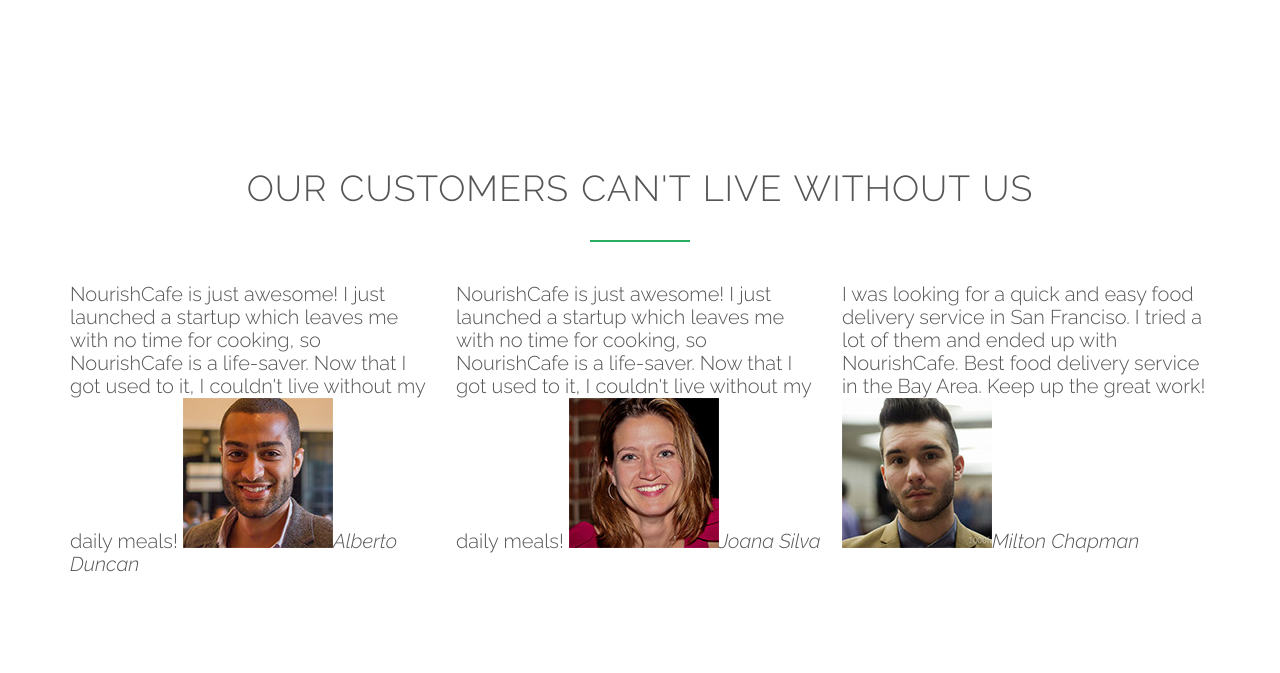
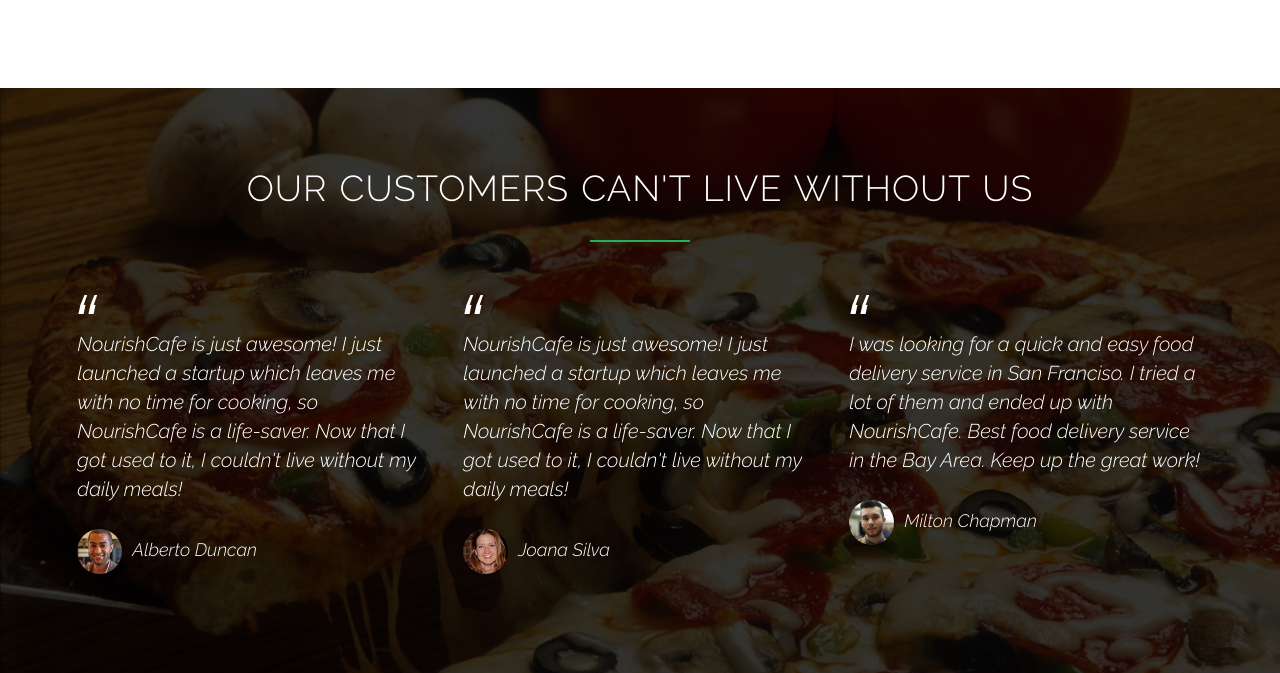
Before and after one commit to jazzed28/Cafe-Responsive-Website, a plain HTML site: page index.html in a window 1280 px wide. Shown: the part 3296-3969 px from the top of the page. Drawn offline with nearby package versions, Linux system fonts and the light colour scheme.

Commit message:
add section testimonials css part glyphs

```diff
--- a/resources/css/style.css
+++ b/resources/css/style.css
@@ -189,6 +189,7 @@ header {
     background-size: cover;
     background-position: center;
     height: 100vh;
+    background-attachment: fixed;
 }
 
 .hero-text-box {
@@ -324,3 +325,44 @@ header {
 .city-feature {
     margin-bottom: 5px;
 }
+
+
+/* TESTIMONIALS */
+
+.section-testimonials {
+    background-image: linear-gradient(rgba(0, 0, 0, 0.8), rgba(0, 0, 0, 0.8)), url('../img/back-customers.jpg');
+    background-size: cover;
+    color: #fff;
+    background-attachment: fixed;
+}
+
+
+blockquote {
+    padding: 2%;
+    font-style: italic;
+    line-height: 145%;
+    position: relative;
+    margin-top: 40px;
+}
+
+blockquote:before {
+    content: "\201C";
+    font-size: 500%;
+    display: block;
+    position: absolute;
+    top: -5px;
+    left: -3px;
+}
+
+cite {
+    font-size: 90%;
+    margin-top: 25px;
+    display: block;
+}
+
+cite img {
+    height: 45px;
+    border-radius: 50%;
+    margin-right: 10px;
+    vertical-align: middle;
+}
```
